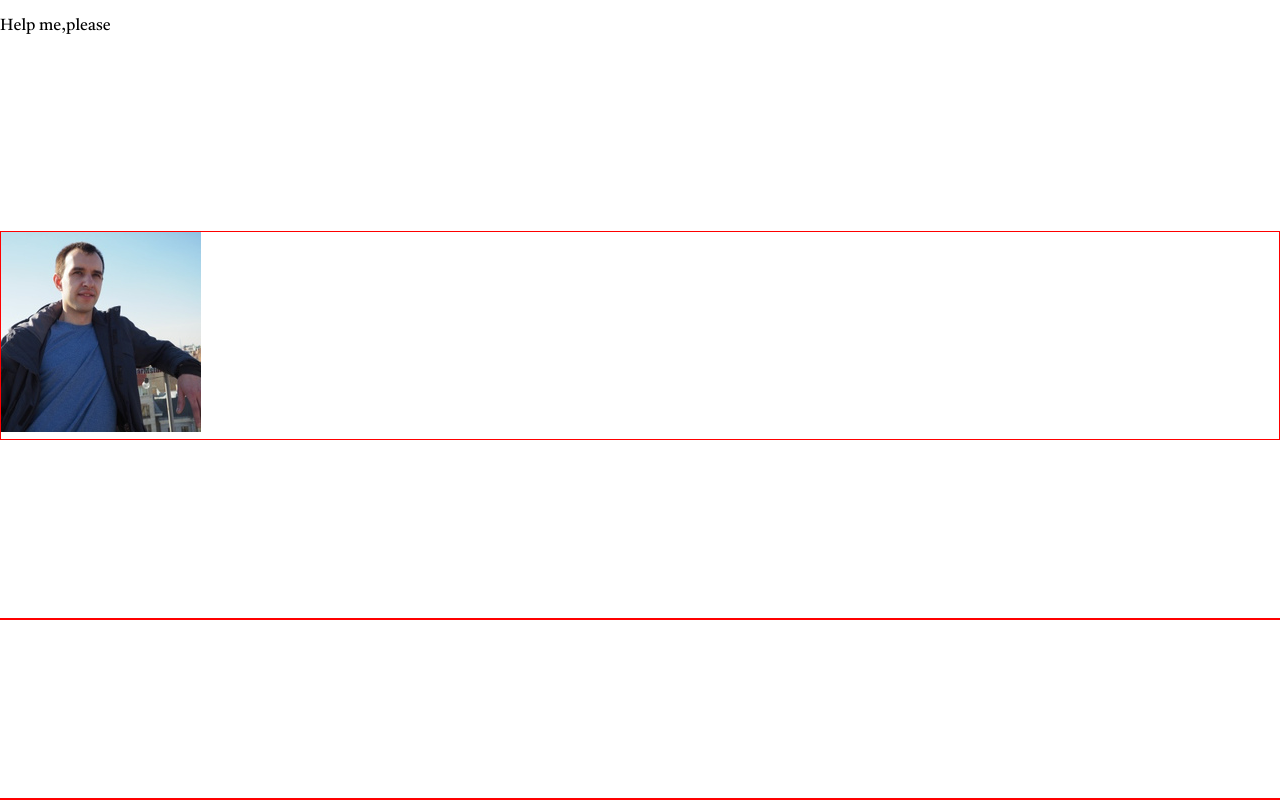
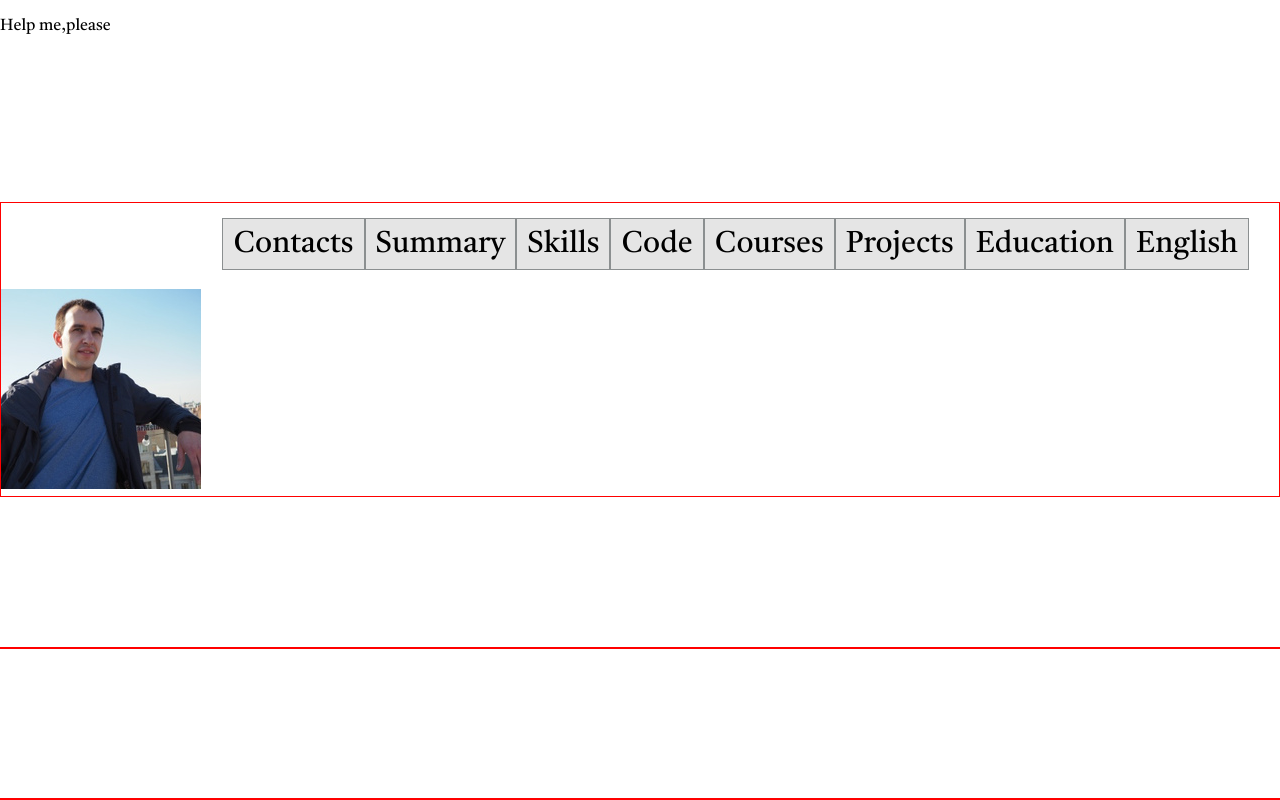
Before and after one commit to RegionWAR/rsschool-cv, a plain HTML site: page index.html in a window 1280 px wide. Drawn offline with Linux system fonts and the light colour scheme.

```diff
--- a/index.html
+++ b/index.html
@@ -14,14 +14,30 @@
     <p>Help me,please</p>
 
     <header class="header">
+        <div class="container">
+            <nav class="nav">
+                <ul class="nav-list">
+                    <li class="nav-item"><a href="#contacts" class="nav-link">Contacts</a></li>
+                    <li class="nav-item"><a href="#summary" class="nav-link">Summary</a></li>
+                    <li class="nav-item"><a href="#skills" class="nav-link">Skills</a></li>
+                    <li class="nav-item"><a href="#code" class="nav-link">Code</a></li>
+                    <li class="nav-item"><a href="#courses" class="nav-link">Courses</a></li>
+                    <li class="nav-item"><a href="#projects" class="nav-link">Projects</a></li>
+                    <li class="nav-item"><a href="#education" class="nav-link">Education</a></li>
+                    <li class="nav-item"><a href="#english" class="nav-link">English</a></li>
+                </ul>
+            </nav>
+        </div>
         <img src="assets/img/AVA.jpg" alt="my photo">
     </header>
 
     <main class="main">
+        <div class="container"></div>
 
     </main>
 
     <footer class="footer">
+        <div class="container"></div>
 
     </footer>
 
--- a/style.css
+++ b/style.css
@@ -14,6 +14,10 @@
     font-family: 'Tiro';
     src: url(assets/fonts/TiroDevanagariMarathi-Regular.ttf);
     font-weight: 100;
+}
+
+html {
+    scroll-behavior: smooth;
 }
 
 body {
@@ -41,3 +45,36 @@ body {
 .footer {
     border: 1px solid red;
 }
+
+.container {
+    max-width: 1440px;
+    margin: 0 auto;
+}
+
+.nav-list {
+    display: flex;
+    justify-content: flex-end;
+    align-items: center;
+    list-style: none;
+    padding: 0 30px;
+    line-height: 50px;
+    transition: .6s;
+}
+
+.nav-list a {
+    text-decoration: none;
+    color: black;
+    padding: 10px;
+    font-size: 30px;
+    background: rgba(0, 0, 0, 0.1);
+    border: 1px solid rgba(101, 107, 109, 0.7);
+    transition: color 0.5s;
+}
+
+.nav-list a:hover {
+    color: rgb(200, 235, 121);
+    text-decoration: underline;
+    font-weight: bolder;
+    background: rgba(101, 107, 109, 0.7);
+    transition: .6s;
+}
```
